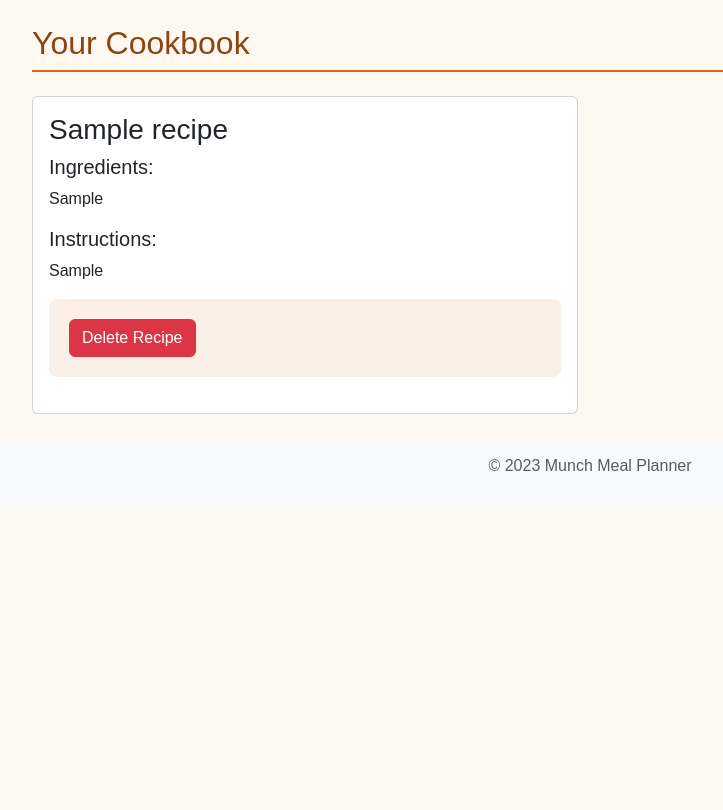
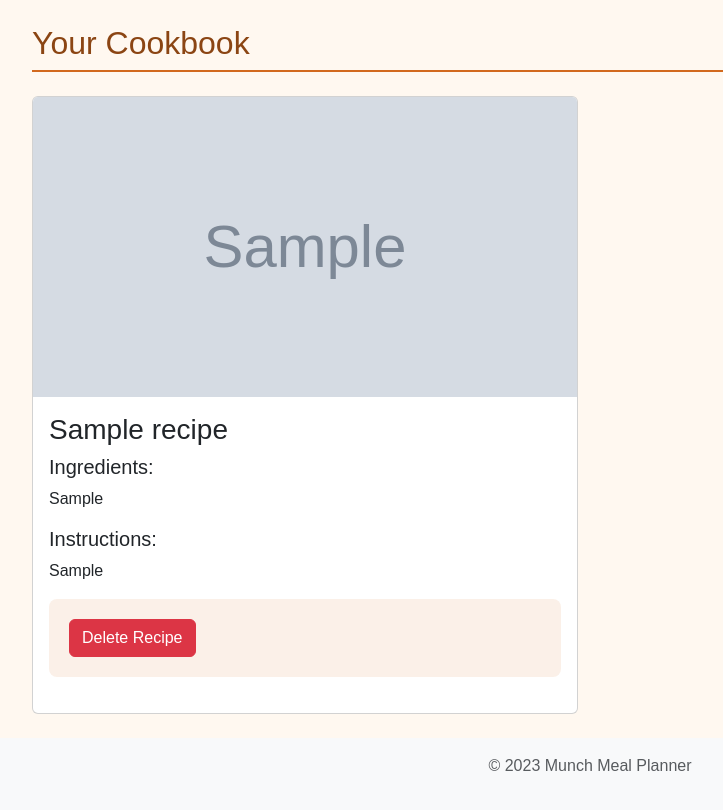
Before and after one commit to kevinpez/munch-meal-planner, a Flask app: page /cookbook in a window 1280 px wide. Shown: the part 56-866 px from the top of the page, without its empty margins (50-773 px from the left). Before the commit the page ends 527 px from the top, so only its background shows below. Run offline with Flask 3, Linux system fonts and the light colour scheme; a user stored in the database is signed in; tables that the repository leaves empty hold one stand-in row (values such as "Sample post"); grey boxes marked "Sample" are stand-in pictures.

Commit message:
added the pic to the cookbook

```diff
--- a/app/models.py
+++ b/app/models.py
@@ -11,6 +11,7 @@ class Recipe(db.Model):
     ingredients = db.Column(db.Text, nullable=True)
     instructions = db.Column(db.Text, nullable=True)
     user_id = db.Column(db.Integer, db.ForeignKey('user.id'), nullable=True)
+    image_url = db.Column(db.String(500), nullable=True)
 
     @validates('name')
     def validate_name(self, key, name):
--- a/app/routes.py
+++ b/app/routes.py
@@ -51,10 +51,11 @@ def generate_meal_plan():
 def save_recipe():
     try:
         recipe_name = request.form.get('recipe_name')
+        image_url = request.form.get('image_url')
+
         if not recipe_name:
             raise BadRequest('Recipe name is required')
 
-        # Check if recipe already exists for this user
         existing_recipe = Recipe.query.filter_by(
             name=recipe_name,
             user_id=current_user.id
@@ -69,7 +70,6 @@ def save_recipe():
             flash('Could not fetch recipe details', 'error')
             return redirect(url_for('main.home'))
 
-        # Convert lists to strings if necessary
         ingredients = recipe_details.get('ingredients', [])
         if isinstance(ingredients, list):
             ingredients = '\n'.join(ingredients)
@@ -82,6 +82,7 @@ def save_recipe():
             name=recipe_name,
             ingredients=ingredients,
             instructions=instructions,
+            image_url=image_url,
             user_id=current_user.id
         )
 
--- a/app/static/css/style.css
+++ b/app/static/css/style.css
@@ -360,3 +360,20 @@ button:hover {
     margin-bottom: 0;
     flex-grow: 1;
 }
+
+.card-img-top {
+    width: 100%;
+    height: 300px;
+    object-fit: cover;
+    object-position: center;
+}
+
+.card {
+    height: 100%;
+    display: flex;
+    flex-direction: column;
+}
+
+.card-body {
+    flex: 1;
+}
--- a/app/templates/cookbook.html
+++ b/app/templates/cookbook.html
@@ -6,6 +6,9 @@
     {% for recipe in recipes %}
     <div class="col-md-6 mb-4">
         <div class="card">
+            {% if recipe.image_url %}
+            <img src="{{ recipe.image_url }}" class="card-img-top recipe-image" alt="{{ recipe.name }}">
+            {% endif %}
             <div class="card-body">
                 <h3 class="card-title">{{ recipe.name }}</h3>
                 {% if recipe.ingredients %}
--- a/app/templates/meal_plan.html
+++ b/app/templates/meal_plan.html
@@ -83,6 +83,7 @@
                 <form method="post" action="{{ url_for('main.save_recipe') }}" class="mt-4">
                     <input type="hidden" name="csrf_token" value="{{ csrf_token() }}">
                     <input type="hidden" name="recipe_name" value="{{ meal.name }}">
+                    <input type="hidden" name="image_url" value="{{ image_url }}">
                     <button type="submit" class="btn btn-primary">Save to Cookbook</button>
                 </form>
             </div>
```
Also changed, not shown: migrations/versions/45976988db5d_.py (added, +24 -0 lines), migrations/versions/add_image_url_column.py (added, +16 -0 lines), 3 other files.
